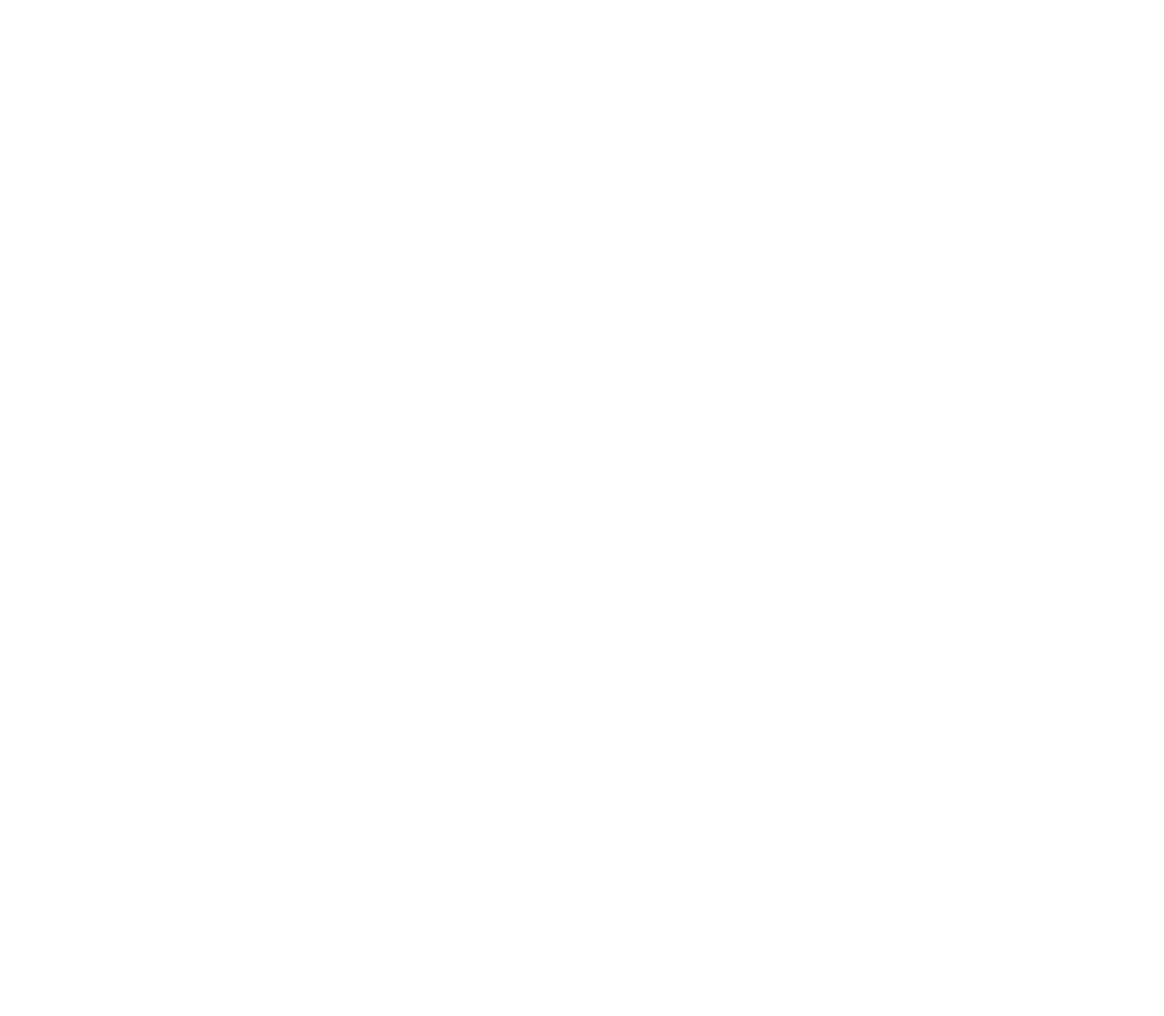
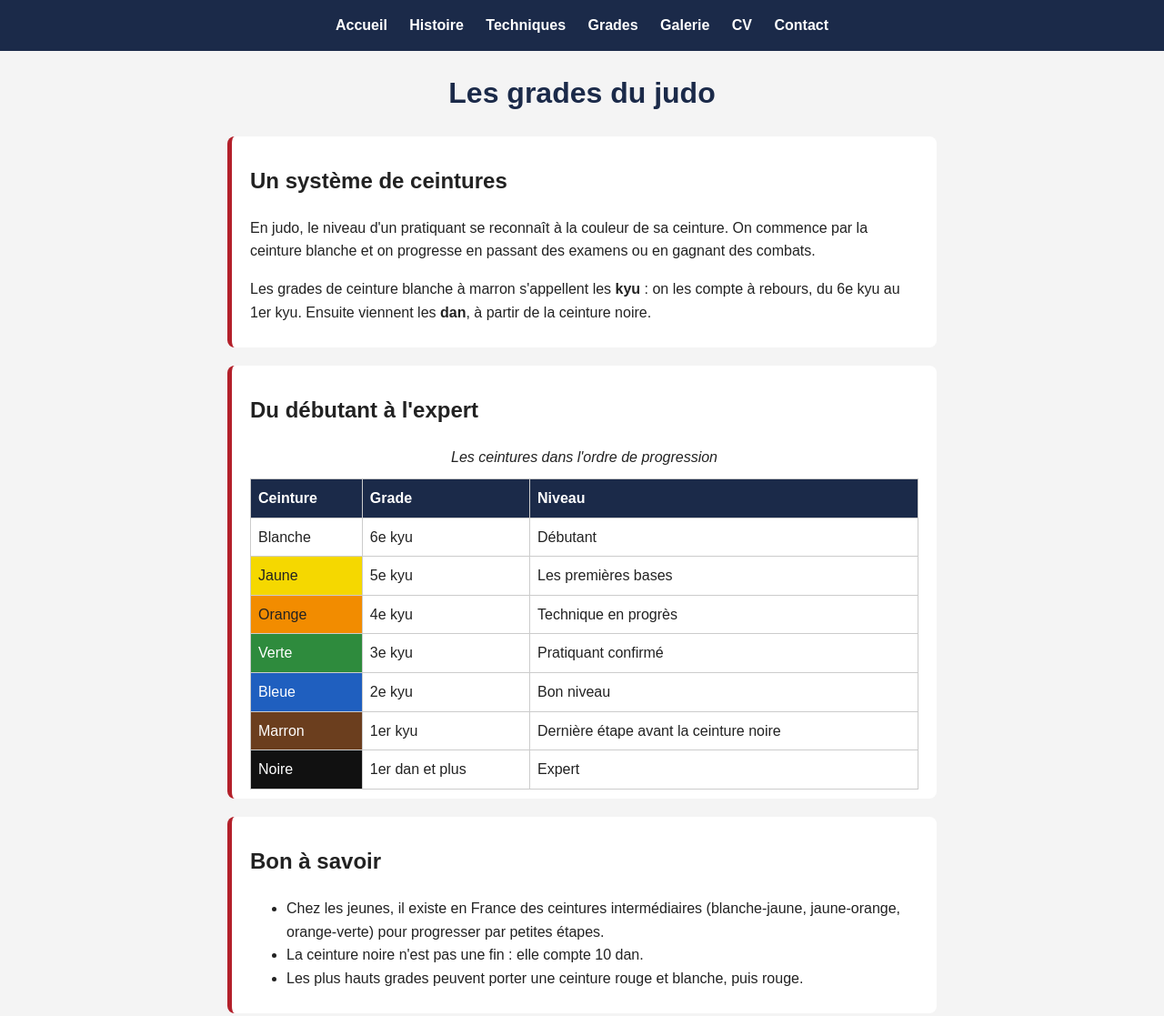
Before and after one commit to LagacheL/tp3_site_web, a plain HTML site: page grades.html in a window 1280 px wide. Shown: the top 1117 px of the page at 91% size. Before the commit the page ends 800 px from the top, so only its background shows below. Drawn offline with Linux system fonts and the light colour scheme.

Commit message:
sauvegarde 6

```diff
--- a/grades.html
+++ b/grades.html
@@ -0,0 +1,119 @@
+<!DOCTYPE html>
+<html lang="fr">
+
+<head>
+    <meta charset="UTF-8">
+    <meta name="viewport" content="width=device-width, initial-scale=1.0">
+    <title>Les grades du judo</title>
+    <link rel="stylesheet" href="style.css">
+</head>
+
+<body>
+
+    <header>
+        <nav>
+            <ul>
+                <li><a href="index.html">Accueil</a></li>
+                <li><a href="histoire.html">Histoire</a></li>
+                <li><a href="techniques.html">Techniques</a></li>
+                <li><a href="grades.html">Grades</a></li>
+                <li><a href="galerie.html">Galerie</a></li>
+                <li><a href="CV_FR.html">CV</a></li>
+                <li><a href="contact.html">Contact</a></li>
+            </ul>
+        </nav>
+    </header>
+
+    <h1>Les grades du judo</h1>
+
+    <main>
+
+        <section>
+            <h2>Un système de ceintures</h2>
+            <p>
+                En judo, le niveau d'un pratiquant se reconnaît à la couleur
+                de sa ceinture. On commence par la ceinture blanche et on
+                progresse en passant des examens ou en gagnant des combats.
+            </p>
+            <p>
+                Les grades de ceinture blanche à marron s'appellent les
+                <strong>kyu</strong> : on les compte à rebours, du 6e kyu
+                au 1er kyu. Ensuite viennent les <strong>dan</strong>,
+                à partir de la ceinture noire.
+            </p>
+        </section>
+
+        <!-- Tableau autorisé : ce sont des données (ordre des ceintures) -->
+        <section>
+            <h2>Du débutant à l'expert</h2>
+            <table>
+                <caption>Les ceintures dans l'ordre de progression</caption>
+                <thead>
+                    <tr>
+                        <th scope="col">Ceinture</th>
+                        <th scope="col">Grade</th>
+                        <th scope="col">Niveau</th>
+                    </tr>
+                </thead>
+                <tbody>
+                    <!-- La classe sert à colorer la cellule dans le CSS -->
+                    <tr>
+                        <td class="blanche">Blanche</td>
+                        <td>6e kyu</td>
+                        <td>Débutant</td>
+                    </tr>
+                    <tr>
+                        <td class="jaune">Jaune</td>
+                        <td>5e kyu</td>
+                        <td>Les premières bases</td>
+                    </tr>
+                    <tr>
+                        <td class="orange">Orange</td>
+                        <td>4e kyu</td>
+                        <td>Technique en progrès</td>
+                    </tr>
+                    <tr>
+                        <td class="verte">Verte</td>
+                        <td>3e kyu</td>
+                        <td>Pratiquant confirmé</td>
+                    </tr>
+                    <tr>
+                        <td class="bleue">Bleue</td>
+                        <td>2e kyu</td>
+                        <td>Bon niveau</td>
+                    </tr>
+                    <tr>
+                        <td class="marron">Marron</td>
+                        <td>1er kyu</td>
+                        <td>Dernière étape avant la ceinture noire</td>
+                    </tr>
+                    <tr>
+                        <td class="noire">Noire</td>
+                        <td>1er dan et plus</td>
+                        <td>Expert</td>
+                    </tr>
+                </tbody>
+            </table>
+        </section>
+
+        <section>
+            <h2>Bon à savoir</h2>
+            <ul>
+                <li>Chez les jeunes, il existe en France des ceintures intermédiaires (blanche-jaune, jaune-orange, orange-verte) pour progresser par petites étapes.</li>
+                <li>La ceinture noire n'est pas une fin : elle compte 10 dan.</li>
+                <li>Les plus hauts grades peuvent porter une ceinture rouge et blanche, puis rouge.</li>
+            </ul>
+        </section>
+
+        <section>
+            <h2>La suite</h2>
+            <p>
+                Découvrez maintenant la <a href="galerie.html">galerie de photos</a>.
+            </p>
+        </section>
+
+    </main>
+
+</body>
+
+</html>
--- a/style.css
+++ b/style.css
@@ -88,3 +88,39 @@ th {
     background-color: #1b2a49;
     color: white;
 }
+
+/* Couleurs des cellules de la colonne "Ceinture" */
+td.blanche {
+    background-color: #ffffff;
+    color: #222222;
+}
+
+td.jaune {
+    background-color: #f5d800;
+    color: #222222;
+}
+
+td.orange {
+    background-color: #f28c00;
+    color: #222222;
+}
+
+td.verte {
+    background-color: #2e8b3d;
+    color: white;
+}
+
+td.bleue {
+    background-color: #1f5fbf;
+    color: white;
+}
+
+td.marron {
+    background-color: #6b3e1e;
+    color: white;
+}
+
+td.noire {
+    background-color: #111111;
+    color: white;
+}
```
